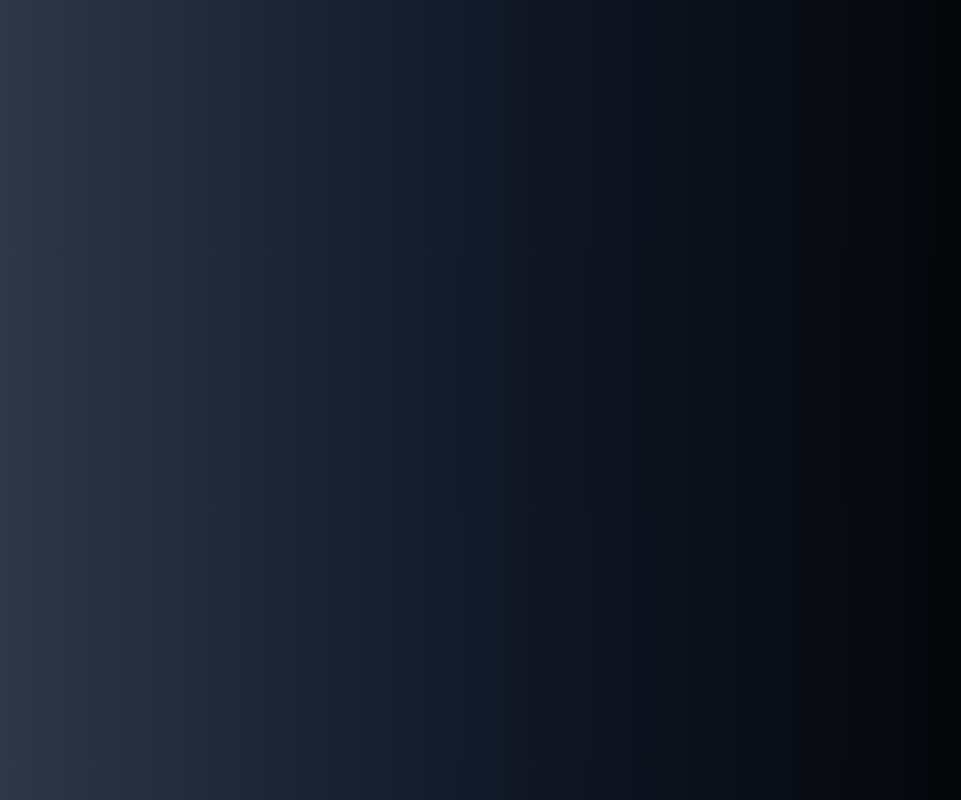
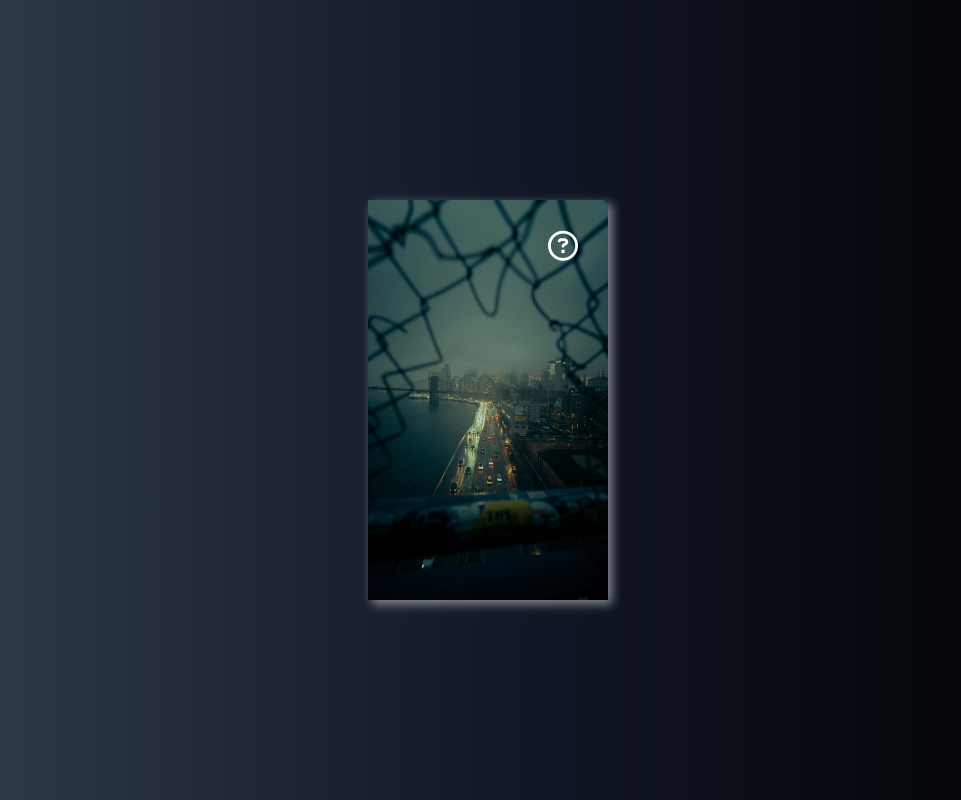
Before and after one commit to OskarNobis/CardAnimationProject, a plain HTML site: page index.html in a window 1280 px wide. Shown: the whole page, without its empty margins (152-1113 px from the left). Drawn offline with Linux system fonts and the light colour scheme.

Commit message:
created card animation

```diff
--- a/index.html
+++ b/index.html
@@ -5,11 +5,24 @@
     <meta charset="UTF-8">
     <meta name="viewport" content="width=device-width, initial-scale=1.0">
     <title>Document</title>
+    <link rel="preconnect" href="https://fonts.googleapis.com">
+    <link rel="preconnect" href="https://fonts.gstatic.com" crossorigin>
+    <link href="https://fonts.googleapis.com/css2?family=Roboto:ital,wght@0,100..900;1,100..900&display=swap"
+        rel="stylesheet">
+    <script src="https://kit.fontawesome.com/d3f4ea8622.js" crossorigin="anonymous"></script>
     <link rel="stylesheet" href="./css/style.css">
 </head>
 
 <body>
-
+    <div class="card">
+        <button class="card__btn"><i class="far fa-question-circle"></i></button>
+        <div class="card__text">
+            <h1 class="card__title">Photography</h1>
+            <h2 class="card__title-name">Anna Kowalska</h2>
+            <p class="card__info">Lorem ipsum dolor sit amet consectetur adipisicing elit. Deserunt sequi odit enim
+                neque maiores recusandae similique facere, doloribus atque voluptatum unde ex natus non eligendi?</p>
+        </div>
+    </div>
 </body>
 
 </html>
--- a/sass/style.scss
+++ b/sass/style.scss
@@ -10,7 +10,65 @@ html {
 	font-size: 62.5%;
 }
 body {
+	display: flex;
+	align-items: center;
+	justify-content: center;
+	font-family: 'Roboto', serif;
 	height: 100vh;
-	width: 100vw;
 	background: colors.$primary-gradient;
 }
+.card {
+	position: relative;
+	width: 24em;
+	height: 40em;
+	background-image: url('../img/photography.jpg');
+	background-position: center;
+	background-size: cover;
+	box-shadow: 4px 4px 10px rgba(255, 255, 255, 0.5);
+	&__btn {
+		position: absolute;
+		right: 0;
+		top: 0;
+		color: #fff;
+		background: none;
+		border: none;
+		font-size: 3rem;
+		padding: 1em;
+		cursor: crosshair;
+		z-index: 1;
+		&:hover ~ .card__text {
+			clip-path: circle(50% at 50% 70%);
+		}
+	}
+	&__text {
+		position: absolute;
+		display: flex;
+		align-items: center;
+		justify-content: flex-end;
+		flex-direction: column;
+		top: 0;
+		bottom: 0;
+		left: 0;
+		right: 0;
+		background-color: rgba(0, 0, 0, 0.5);
+		clip-path: circle(0% at 50% 70%);
+		transition: clip-path 0.3s;
+	}
+	&__title {
+		font-size: 3rem;
+		padding: 0.3em;
+		color: #d8a91b;
+	}
+	&__title-name {
+		padding: 0.3em;
+		font-size: 1.8rem;
+		color: #ecbd66;
+	}
+	&__info {
+		color: #fff;
+		font-size: 1.2rem;
+		padding: 0.3em 1.2em;
+		text-align: center;
+		margin-bottom: 3em;
+	}
+}
```
Also changed, not shown: css/style.css, img/photography.jpg (added), 3 other files.
